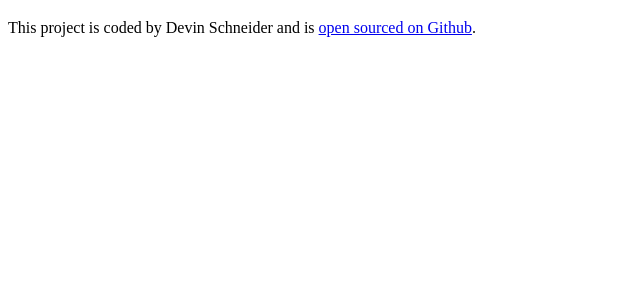
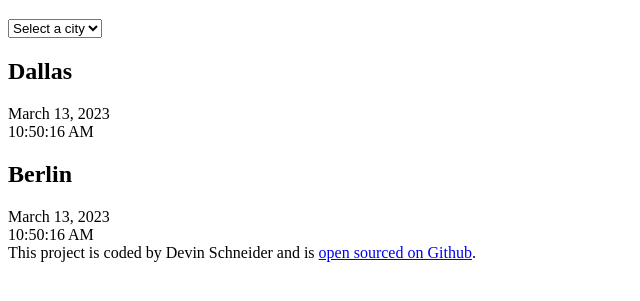
Before and after one commit to devinm12/world-clock, a plain HTML site: page index.html in a window 1280 px wide. Shown: the part 61-362 px from the top of the page, without its empty margins (0-640 px from the left). Drawn offline with Linux system fonts and the light colour scheme.

Commit message:
added basic HTML

```diff
--- a/index.html
+++ b/index.html
@@ -8,7 +8,26 @@
     <title>World Clock</title>
   </head>
   <body>
-    <h1>World Clock</h1>
+    <div class="container">
+      <h1>World Clock</h1>
+      <select name="" id="">
+        <option value="">Select a city</option>
+        <option value="">London</option>
+        <option value="">New York</option>
+        <option value="">Paris</option>
+      </select>
+      <div class="city">
+        <h2>Dallas</h2>
+      </div>
+      <div class="date">March 13, 2023</div>
+      <div class="time">10:50:16 AM</div>
+
+      <div class="city">
+        <h2>Berlin</h2>
+      </div>
+      <div class="date">March 13, 2023</div>
+      <div class="time">10:50:16 AM</div>
+    </div>
     <footer>
       This project is coded by Devin Schneider and is
       <a href="https://github.com/devinm12/world-clock" target="_blank">
```
Also changed, not shown: 1 other file.
